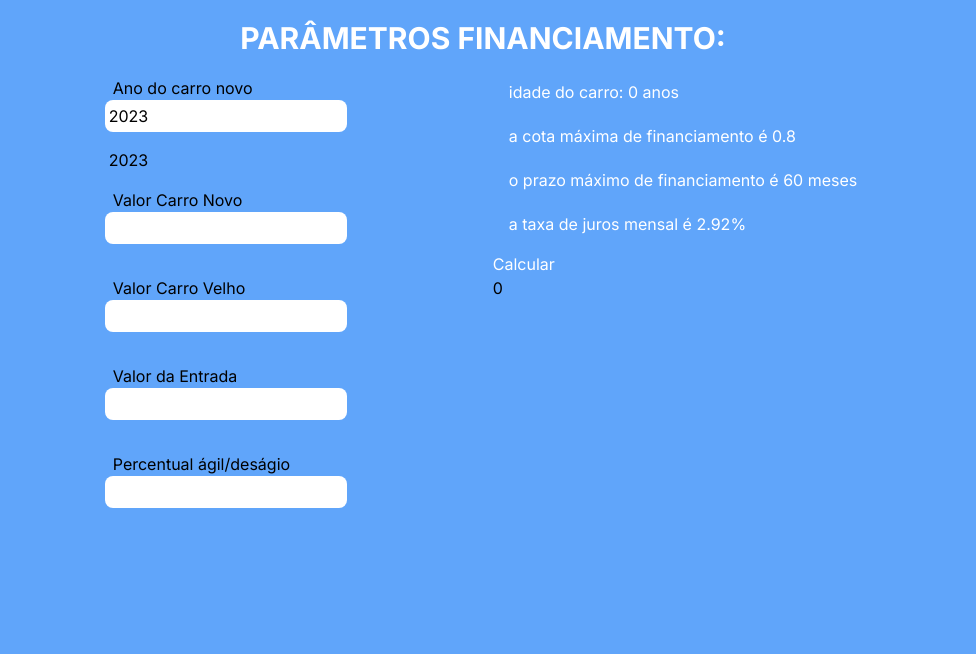
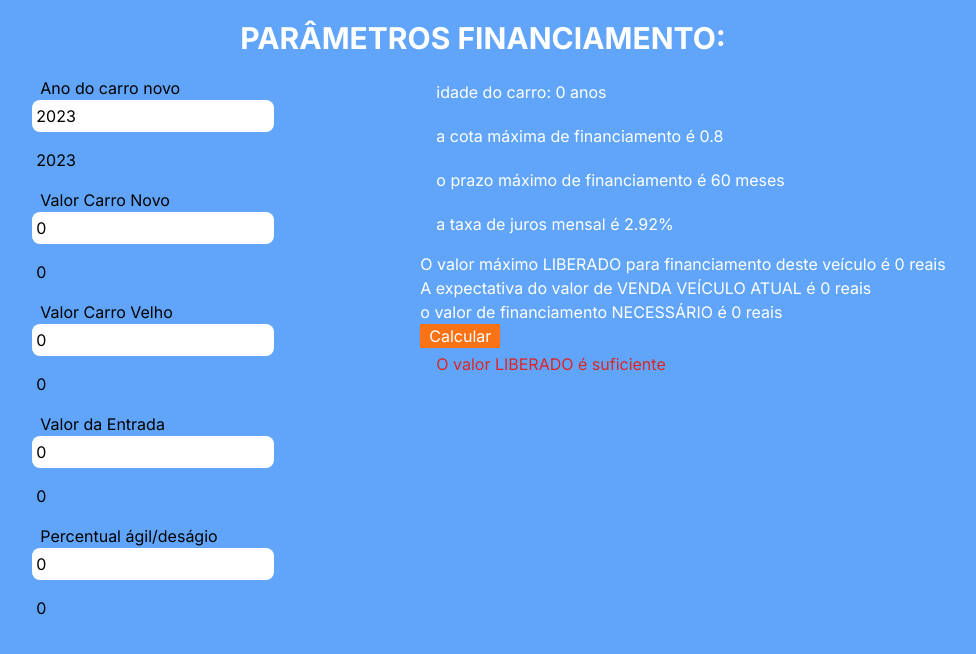
Before and after one commit to eudermes/auto, a Next.js app: page / in a window 1280 px wide. Shown: the top 654 px of the page, without its empty margins (157-1133 px from the left). Built offline with nearby package versions, Linux system fonts and the light colour scheme.

Commit message:
calculos de parametro do financiamento pronto

```diff
--- a/app/page.tsx
+++ b/app/page.tsx
@@ -6,15 +6,18 @@ import React, { useState, useEffect } from "react";
 export default function Home() {
 
 
-  const [anoCarroNovo, setAnoCarroNovo] = useState(2023);
-  const [valorCarroNovo, setValorCarroNovo] = useState("");
-  const [valorCarroVelho, setValorCarroVelho] = useState("");
-  const [valorEntrada, setValorEntrada] = useState("");
-  const [agil, setAgil] = useState("");
+  const [anoCarroNovo, setAnoCarroNovo] = useState<number>(2023);
+  const [valorCarroNovo, setValorCarroNovo] = useState<number>(0);
+  const [valorCarroVelho, setValorCarroVelho] = useState<number>(0);
+  const [valorEntrada, setValorEntrada] = useState<number>(0);
+  const [agil, setAgil] = useState<number>(0);
   const [quotaMax, setQuotaMax] = useState<number>(0);
   const [prazoMax, setPrazoMax] = useState<number>(0);
   const [txJuros, setTxJuros] = useState<number>(0);
-  const [produto, setProduto] = useState<number>(0);
+  const [valorMax, setValorMax] = useState<number>(0);
+  const [valorCarroVelhoAgil, setValorCarroVelhoAgil] = useState<number>(0);
+  const [valorSolicitado, setValorSolicitado] = useState<number>(0);
+  const [acrescimoEntrada, setAcressimoEntradda] = useState<number>(0);
 
 
   const idadeCarro = (2023 - parseInt(anoCarroNovo));
@@ -54,15 +57,30 @@ const handlevalorEntradaChange = (event: React.ChangeEvent<HTMLInputElement>) =>
 
   }, [idadeCarro]);
 
+         const handleValorMax = () => {
+          const valorCarroNovoFloat = parseFloat(valorCarroNovo);
+          const produtoCalculado = valorCarroNovoFloat * quotaMax;
 
-  const handleCalcularProduto = () => {
-     const valorCarroNovoFloat = parseFloat(valorCarroNovo);
-     const produtoCalculado = valorCarroNovoFloat * quotaMax;
-    setProduto(produtoCalculado);
-      };
+          const valorCarroVelhoFloat = parseFloat(valorCarroVelho);
+          const produtoValorCarroVelhoAgil = valorCarroVelhoFloat * agil;
+
+          const valorSolicitadoFloat = parseFloat(valorSolicitado);
+          const valorEntradaFloat = parseFloat(valorEntrada);
+          const valorCarroVelhoAgilFloat = parseFloat(valorCarroVelhoAgil);
+          const somaValorSolicitado =valorCarroNovoFloat - (valorEntradaFloat + valorCarroVelhoAgilFloat);
+
+          const acressimoEntradaFloat = parseFloat(acrescimoEntrada);
+          const valorMaxFloat = parseFloat(valorMax);
+          const subAcressimoEntrada = valorSolicitadoFloat - valorMaxFloat
 
 
-  return (
+         setValorMax(produtoCalculado), setValorCarroVelhoAgil(produtoValorCarroVelhoAgil), setValorSolicitado(somaValorSolicitado), setAcressimoEntradda(subAcressimoEntrada);
+           };
+
+
+
+
+         return (
 
     <div className=' bg-blue-400'>
     <h1 className='text-center text-white text-3xl font-bold p-5'>PARÂMETROS FINANCIAMENTO:</h1>
@@ -158,9 +176,20 @@ const handlevalorEntradaChange = (event: React.ChangeEvent<HTMLInputElement>) =>
 
       {idadeCarro > 10 && <p className='p-1 pt-1 mt-0 m-3 text-red-600'>Aqui deveria aparecer o produto das variáveis valorCarroNovo * quotaMax, mas não estou conseguindo</p>}
 
-      <button onClick={handleCalcularProduto} className='text-white'>Calcular</button>
 
-      <p>{produto}</p>
+      <p className='text-white'>O valor máximo LIBERADO para financiamento deste veículo é {valorMax} reais</p>
+
+      <p className='text-white'>A expectativa do valor de VENDA VEÍCULO ATUAL é {valorCarroVelhoAgil} reais</p>
+
+      <p className='text-white'>o valor de financiamento NECESSÁRIO é {valorSolicitado} reais</p>
+
+
+    <button onClick={handleValorMax} className='text-white w-20 h-auto bg-orange-500'>Calcular</button>
+
+    {valorMax >= valorSolicitado && <p className='p-1 pt-1 mt-0 m-3 text-red-600'>O valor LIBERADO é suficiente</p>}
+
+    {valorMax < valorSolicitado && <p className='p-1 pt-1 mt-0 m-3 text-red-600'>Você precisa aumentar {acrescimoEntrada} reais no valor de entrada</p>}
+
 
       </div>
 
```
